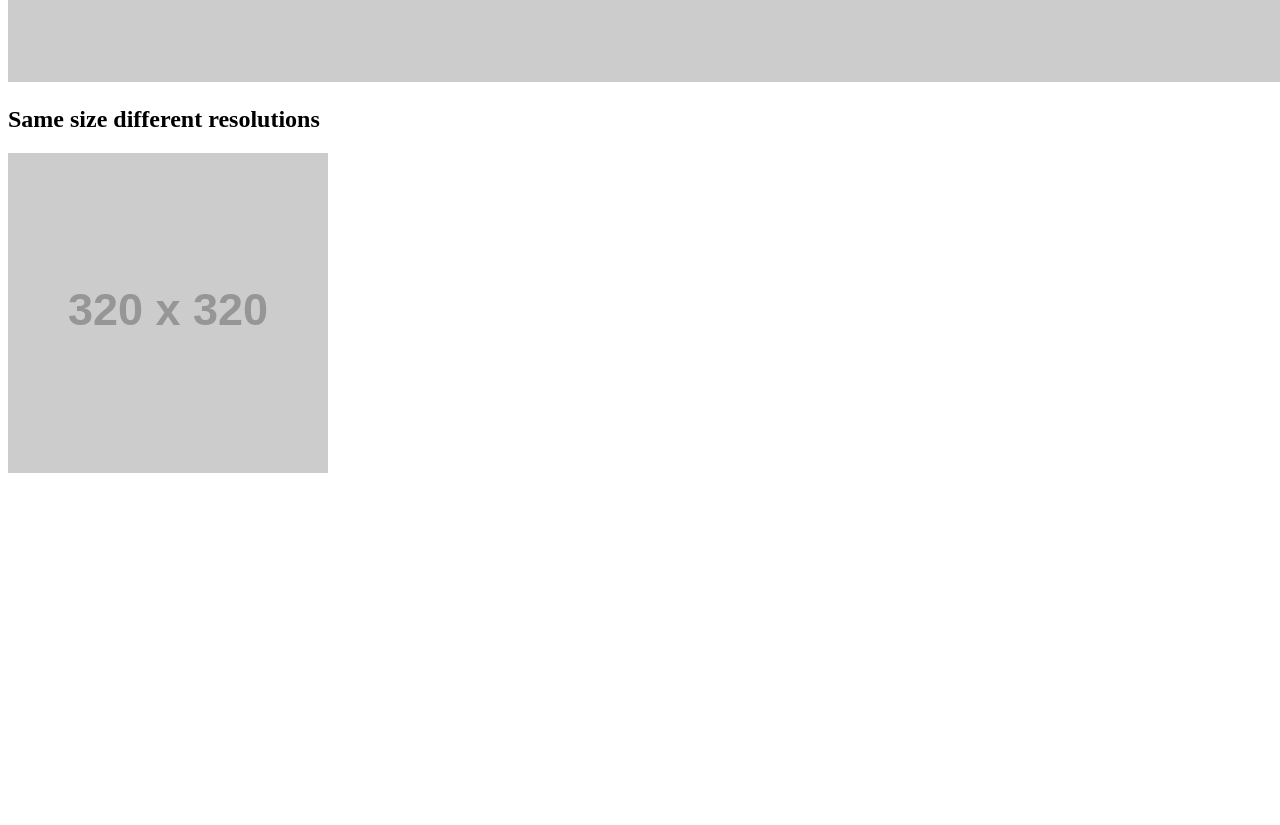
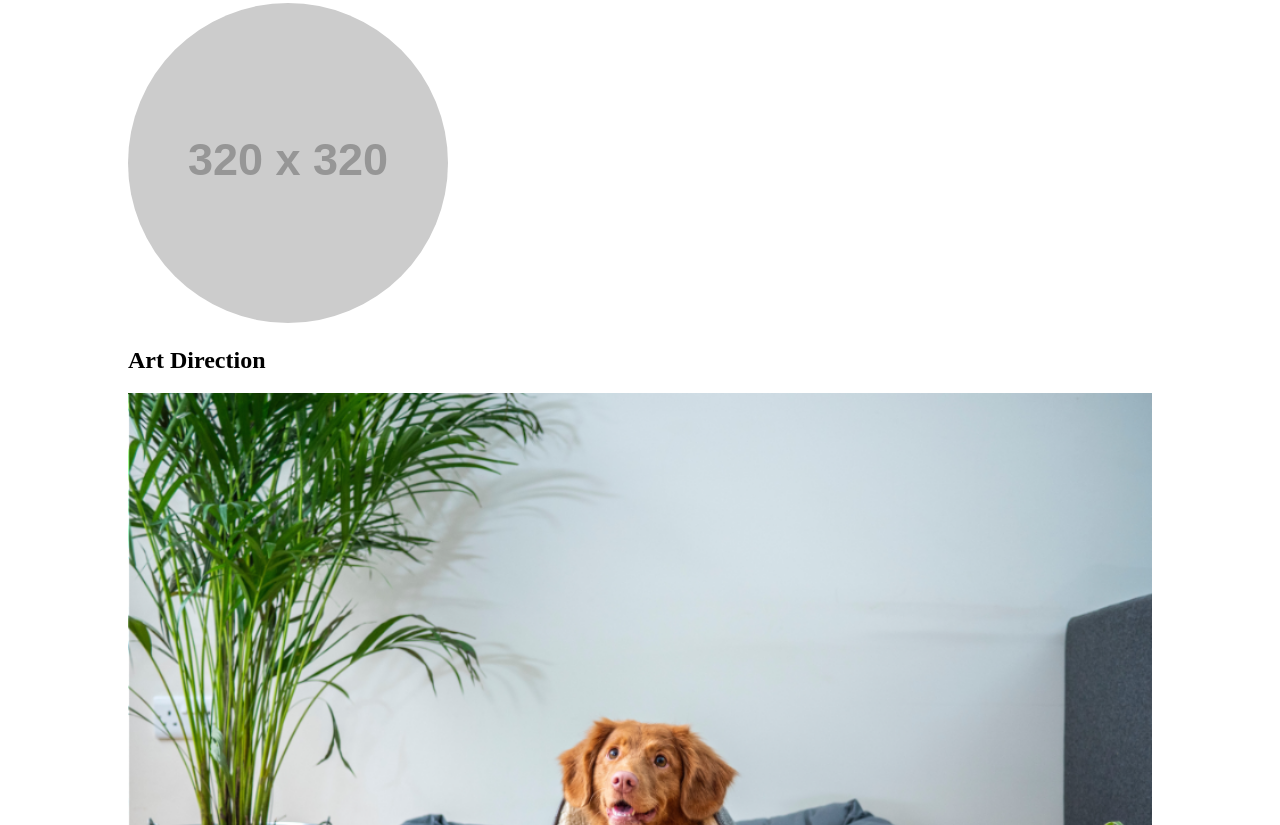
Before and after one commit to pedd0030/mtm6201-week4, a plain HTML site: page index.html in a window 1280 px wide. Shown: the part 795-1620 px from the top of the page. Before the commit the page ends 1280 px from the top, so only its background shows below. Drawn offline with Linux system fonts and the light colour scheme; placeholder pictures from the web are drawn by us.

Commit message:
added css

```diff
--- a/css/main.css
+++ b/css/main.css
@@ -0,0 +1,14 @@
+.container{
+    padding: 0 2rem;
+    max-width: 1024px;
+    margin: 0 auto;
+}
+
+img {
+    width: 100%;
+}
+
+.pic{
+    max-width: 320px;
+    border-radius: 50%;
+}
--- a/index.html
+++ b/index.html
@@ -23,12 +23,19 @@
         </section>
         <section>
             <h2>Same size different resolutions</h2>
-            <img src="https://via.placeholder.com/640x640" alt="placeholder image"
+            <img class="pic" src="https://via.placeholder.com/640x640" alt="placeholder image"
                  srcset="https://via.placeholder.com/320x320,
                          https://via.placeholder.com/640x640 2x,
                          https://via.placeholder.com/960x960 3x">
+        </section>
+        <section>
+            <h2>Art Direction</h2>
+            <picture>
+                <img src="images/fall-dog-900.jpg"
+                alt="image of a dog">
+            </picture>
+        </section>
 
-        </section>
     </div>
 
 </body>
```
